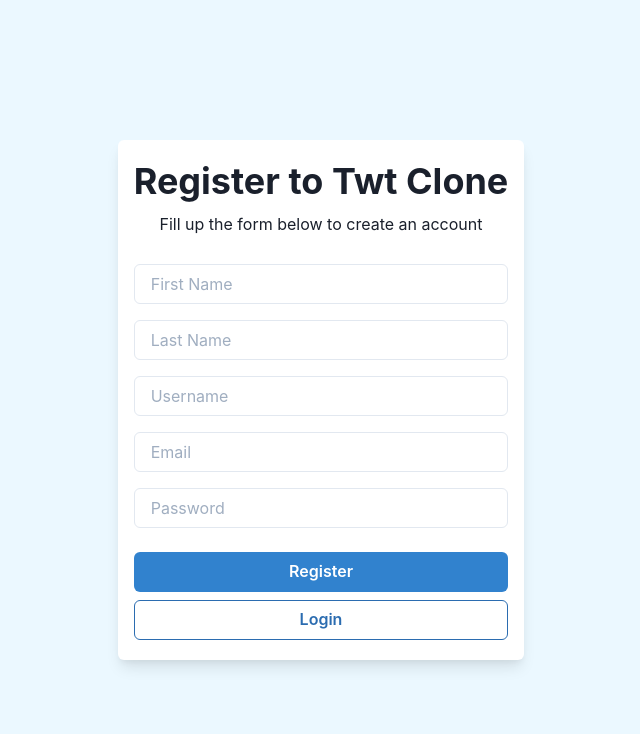
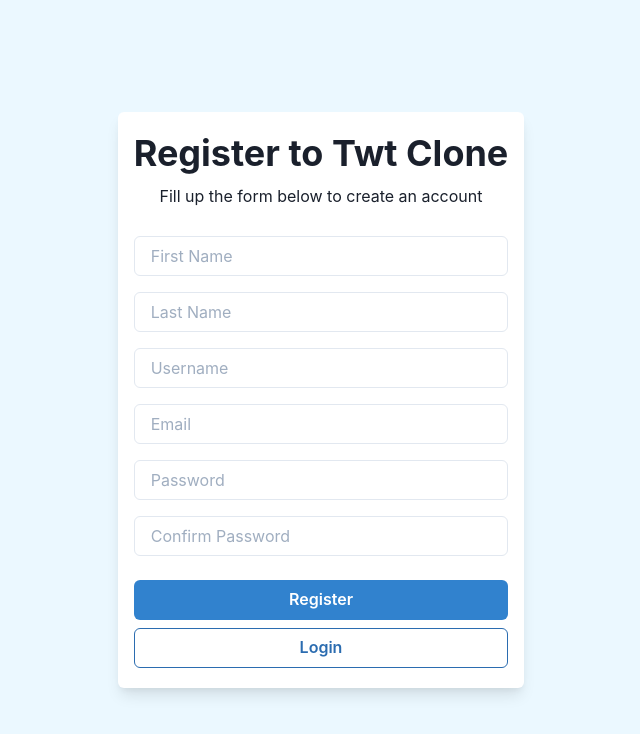
Before and after one commit to Jefray-alt/twitterClone, a React (Create React App) app: page /register in a window 1280 px wide. Shown: the top 734 px of the page, without its empty margins (319-959 px from the left). Built offline with nearby package versions, Linux system fonts and the light colour scheme; no server answers.

Commit message:
added partial register

```diff
--- a/package.json
+++ b/package.json
@@ -10,6 +10,7 @@
     "@testing-library/jest-dom": "^5.9.0",
     "@testing-library/react": "^10.2.1",
     "@testing-library/user-event": "^12.0.2",
+    "axios": "^0.21.1",
     "formik": "^2.2.9",
     "framer-motion": "^4.0.0",
     "react": "^17.0.2",
--- /dev/null
+++ b/src/axios.js
@@ -0,0 +1,7 @@
+import axios from 'axios';
+
+const instance = axios.create({
+  baseURL: process.env.REACT_APP_API_URL,
+});
+
+export default instance;
--- a/src/pages/Register/RegisterIndex.js
+++ b/src/pages/Register/RegisterIndex.js
@@ -7,10 +7,35 @@ import {
   Text,
   VStack,
 } from '@chakra-ui/react';
+import { useFormik } from 'formik';
 import React from 'react';
+import { useDispatch, useSelector } from 'react-redux';
 import { useHistory } from 'react-router-dom';
+import { register } from '../../redux/reducers/authSlice';
 const RegisterIndex = () => {
   const history = useHistory();
+  const dispatch = useDispatch();
+  const auth = useSelector(state => state.auth);
+
+  const registerForm = useFormik({
+    initialValues: {
+      first_name: '',
+      last_name: '',
+      username: '',
+      email: '',
+      password: '',
+      confirm_password: '',
+    },
+    validate: value => {
+      const errors = {};
+
+      return errors;
+    },
+    onSubmit: values => {
+      dispatch(register(values));
+    },
+  });
+
   return (
     <Box
       backgroundColor="blue.50"
@@ -23,21 +48,61 @@ const RegisterIndex = () => {
           <Heading mb="2">Register to Twt Clone</Heading>
           <Text>Fill up the form below to create an account</Text>
         </Box>
-        <form>
+        <form onSubmit={registerForm.handleSubmit}>
           <FormControl mb="4">
-            <Input placeholder="First Name" />
+            <Input
+              name="first_name"
+              id="first_name"
+              onChange={registerForm.handleChange}
+              value={registerForm.values.first_name}
+              placeholder="First Name"
+            />
           </FormControl>
           <FormControl mb="4">
-            <Input placeholder="Last Name" />
+            <Input
+              name="last_name"
+              id="last_name"
+              onChange={registerForm.handleChange}
+              value={registerForm.values.last_name}
+              placeholder="Last Name"
+            />
           </FormControl>
           <FormControl mb="4">
-            <Input placeholder="Username" />
+            <Input
+              name="username"
+              id="username"
+              onChange={registerForm.handleChange}
+              value={registerForm.values.username}
+              placeholder="Username"
+            />
           </FormControl>
           <FormControl mb="4">
-            <Input placeholder="Email" />
+            <Input
+              name="email"
+              id="email"
+              onChange={registerForm.handleChange}
+              value={registerForm.values.email}
+              placeholder="Email"
+            />
+          </FormControl>
+          <FormControl mb="4">
+            <Input
+              name="password"
+              id="password"
+              onChange={registerForm.handleChange}
+              value={registerForm.values.password}
+              placeholder="Password"
+              type="password"
+            />
           </FormControl>
           <FormControl>
-            <Input placeholder="Password" type="password" />
+            <Input
+              onChange={registerForm.handleChange}
+              name="confirm_password"
+              value={registerForm.values.confirm_password}
+              placeholder="Confirm Password"
+              type="password"
+            />
           </FormControl>
           <VStack mt="6">
             <Button colorScheme="blue" type="submit" variant="solid" w="full">
--- a/src/redux/reducers/authSlice.js
+++ b/src/redux/reducers/authSlice.js
@@ -1,9 +1,14 @@
 import { createAsyncThunk, createSlice } from '@reduxjs/toolkit';
+import axios from '../../axios';
 
-export const register = createAsyncThunk('auth/register', async () => {
-  return {
-    payload: [],
-  };
+export const register = createAsyncThunk('auth/register', async body => {
+  const { data } = axios.post('/auth/register', body);
+
+  axios.defaults.headers.common[
+    'Authorization'
+  ] = `Bearer ${data.access_token}`;
+
+  return data;
 });
 
 export const authSlice = createSlice({
@@ -12,7 +17,6 @@ export const authSlice = createSlice({
     errors: null,
     status: 'idle',
     user: null,
-    message: null,
   },
   reducers: {},
   extraReducers: builder => {
@@ -22,12 +26,11 @@ export const authSlice = createSlice({
       })
       .addCase(register.fulfilled, (state, action) => {
         state.status = 'idle';
-        state.user = action.payload.user;
-        state.user = action.payload.message;
+        state.user = action.user;
       })
       .addCase(register.rejected, (state, action) => {
         state.errors = action.payload;
-        state.status = 'loading';
+        state.status = 'failed';
       });
   },
 });
--- a/src/redux/store.js
+++ b/src/redux/store.js
@@ -1,8 +1,10 @@
 import { configureStore } from '@reduxjs/toolkit';
 import tweetReducer from './reducers/tweetSlice';
+import authReducer from './reducers/authSlice';
 
 export default configureStore({
   reducer: {
     tweet: tweetReducer,
+    auth: authReducer,
   },
 });
```
Also changed, not shown: 1 other file (tests, documents, lock files or other folders).
